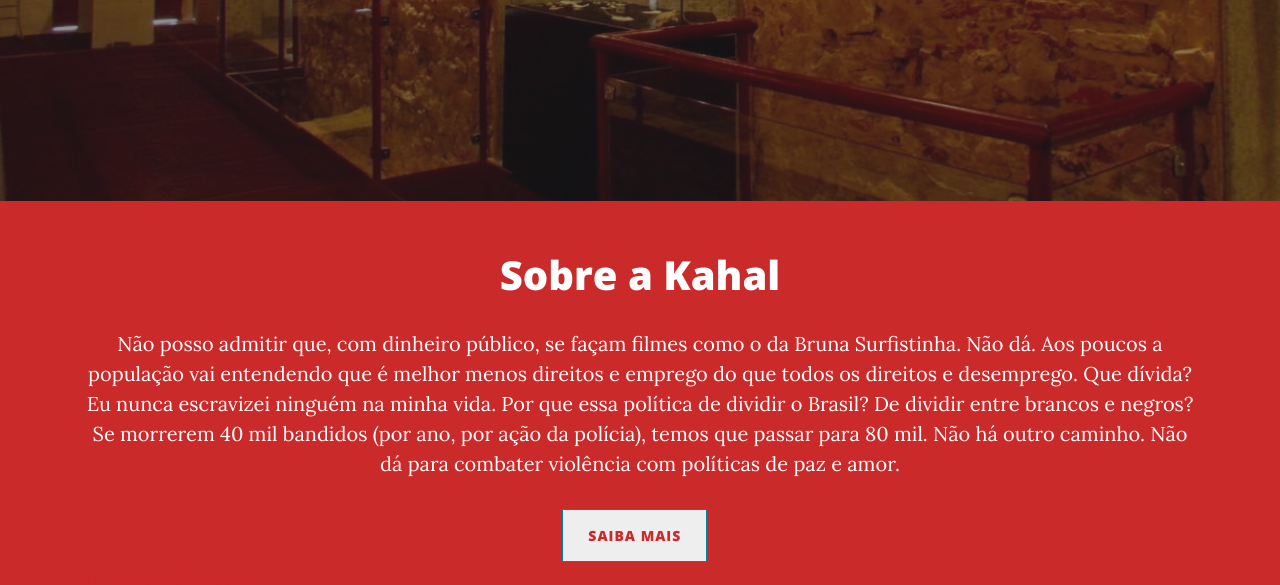
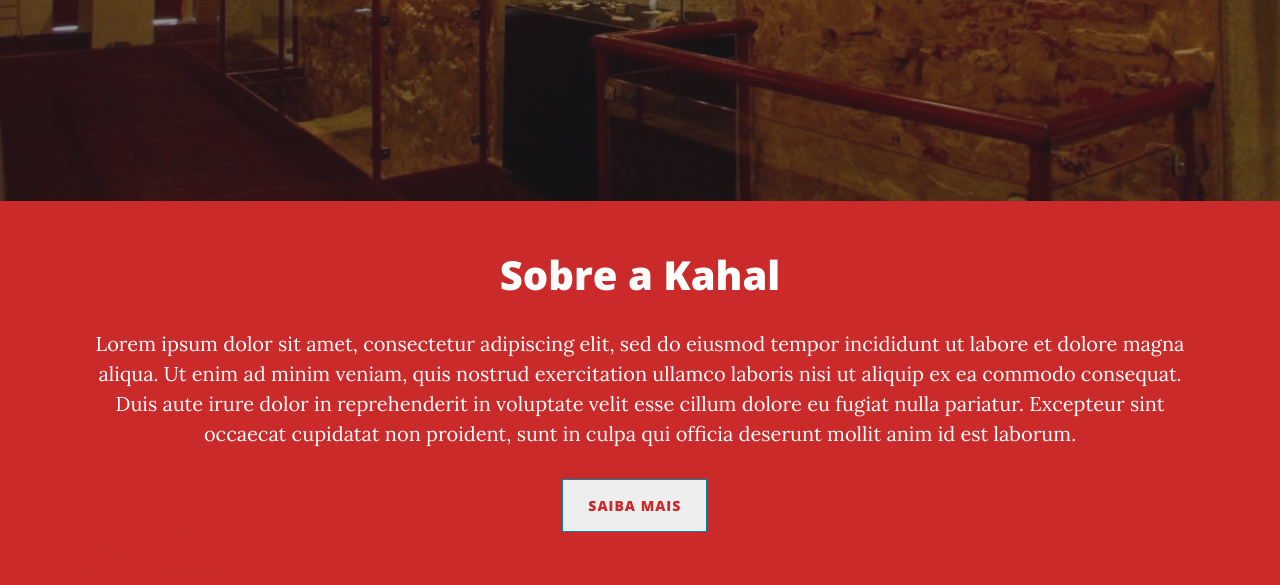
Before and after one commit to KahalZurIsrael/KahalZurIsrael.github.io, a plain HTML site: page index.html in a window 1280 px wide. Shown: the part 488-1073 px from the top of the page. Drawn offline with nearby package versions, Linux system fonts and the light colour scheme.

Commit message:
Update index.html

```diff
--- a/index.html
+++ b/index.html
@@ -45,9 +45,7 @@
         <div class="row">
             <div class="col">
                 <h1 class="text-center" style="color: rgb(255,255,255);">Sobre a Kahal</h1>
-                <p class="text-center" style="color: rgb(255,255,255);">Não posso admitir que, com dinheiro público, se façam filmes como o da Bruna Surfistinha. Não dá. Aos poucos a população vai entendendo que é melhor menos direitos e emprego do que todos os direitos e desemprego. Que dívida? Eu nunca escravizei
-                    ninguém na minha vida. Por que essa política de dividir o Brasil? De dividir entre brancos e negros? Se morrerem 40 mil bandidos (por ano, por ação da polícia), temos que passar para 80 mil. Não há outro caminho. Não dá para combater
-                    violência com políticas de paz e amor.<br></p><button class="btn btn-primary" type="button" style="margin-left: 43%;background-color: rgb(238,238,238);color: rgb(203,42,42);">saiba mais</button>
+                <p class="text-center" style="color: rgb(255,255,255);">Lorem ipsum dolor sit amet, consectetur adipiscing elit, sed do eiusmod tempor incididunt ut labore et dolore magna aliqua. Ut enim ad minim veniam, quis nostrud exercitation ullamco laboris nisi ut aliquip ex ea commodo consequat. Duis aute irure dolor in reprehenderit in voluptate velit esse cillum dolore eu fugiat nulla pariatur. Excepteur sint occaecat cupidatat non proident, sunt in culpa qui officia deserunt mollit anim id est laborum.<br></p><button class="btn btn-primary" type="button" style="margin-left: 43%;background-color: rgb(238,238,238);color: rgb(203,42,42);">saiba mais</button>
                 <h1 style="color: rgb(203,42,42);">Heading</h1>
                 <h1></h1>
             </div>
```
